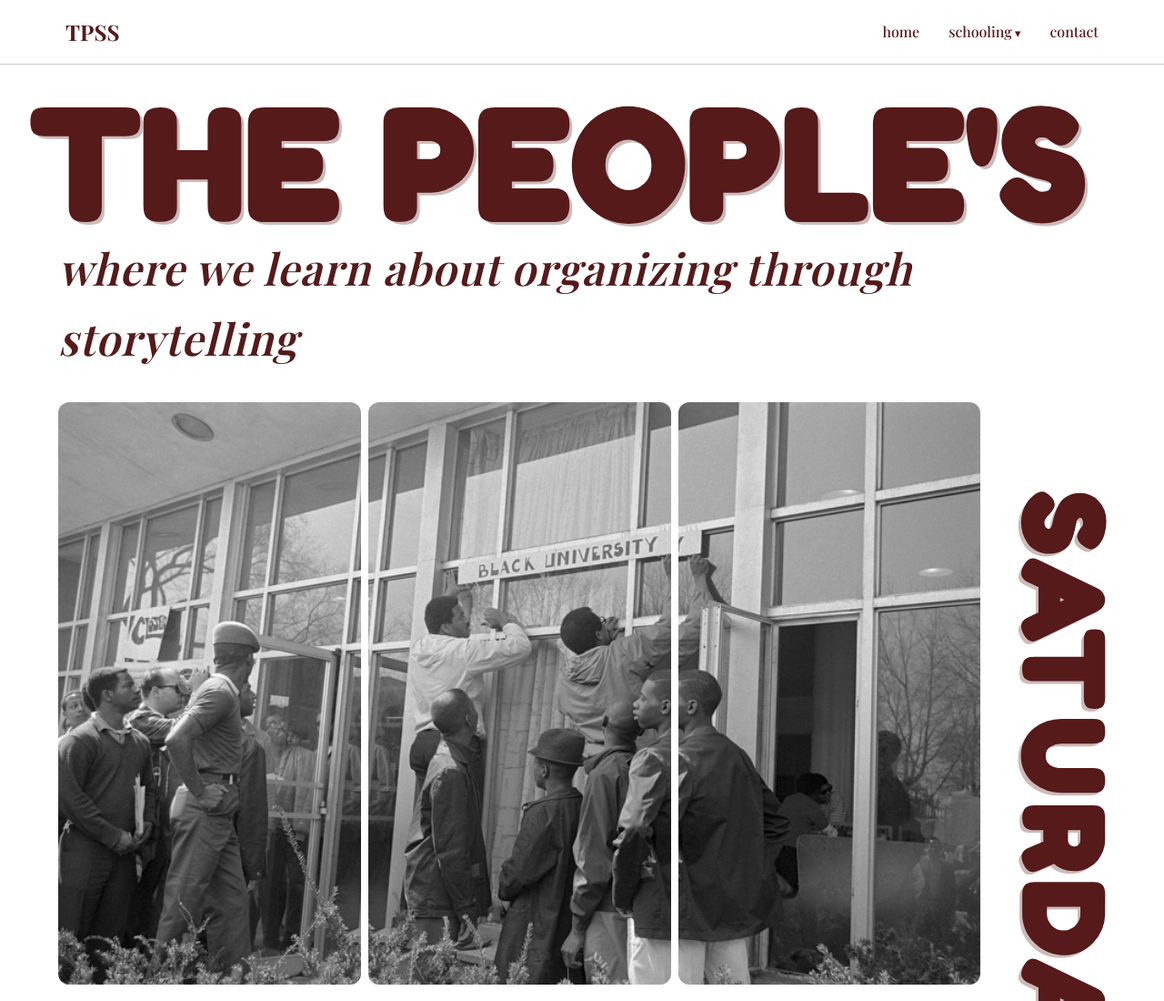
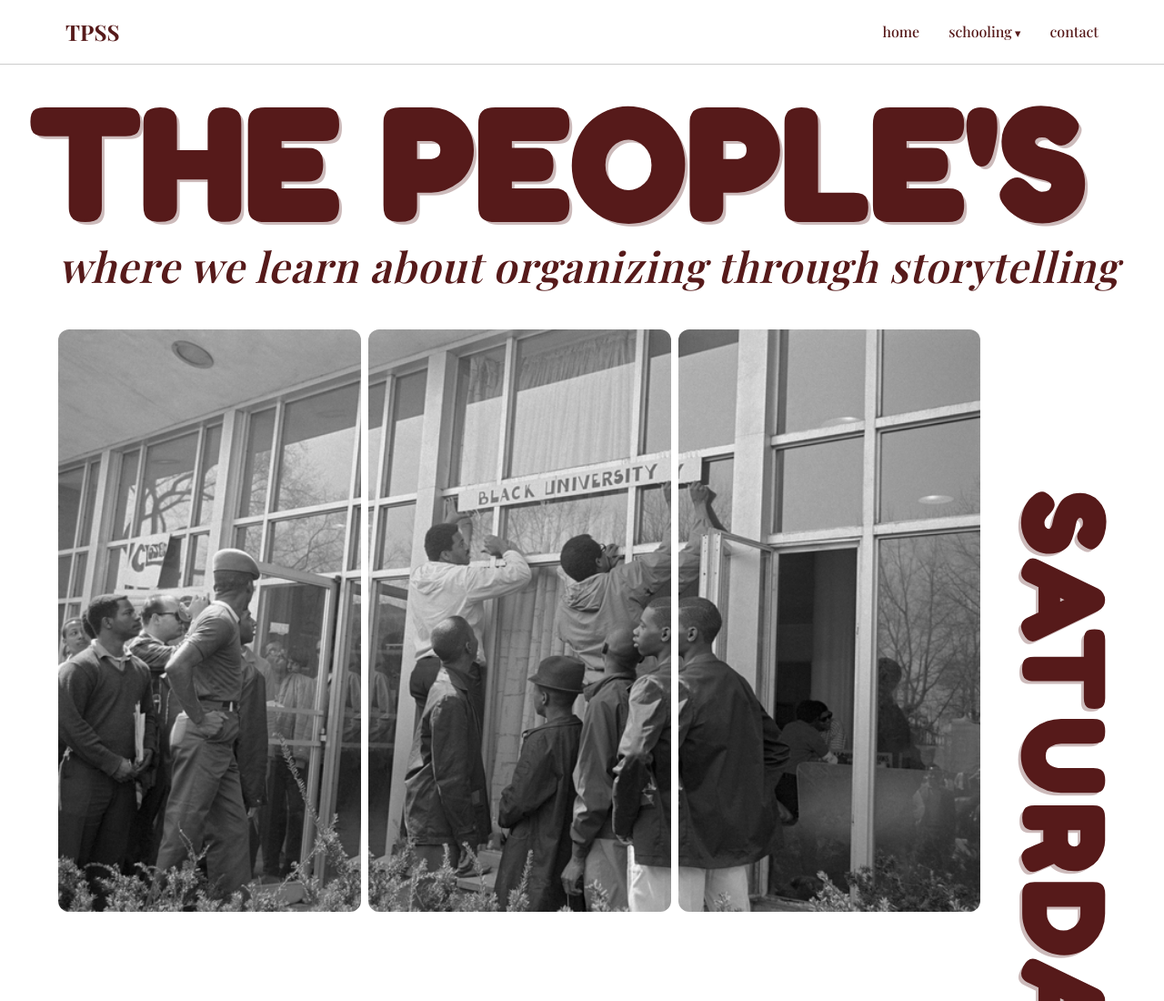
Before and after one commit to alym00sa/Saturday-school, a plain HTML site: page index.html in a window 1280 px wide. Shown: the top 1100 px of the page at 91% size. Drawn offline with nearby package versions, Linux system fonts and the light colour scheme.

Commit message:
tagline fixing jesus christ

```diff
--- a/styles.css
+++ b/styles.css
@@ -190,7 +190,7 @@ body {
 }
 
 .tagline p {
-    font-size: clamp(1.5rem, 3.75vw, 3.2rem);
+    font-size: clamp(1.5rem, 3.2rem, 3.60vw);
     font-weight: 550;
     color: var(--primary-color);
     margin: 0;
```
